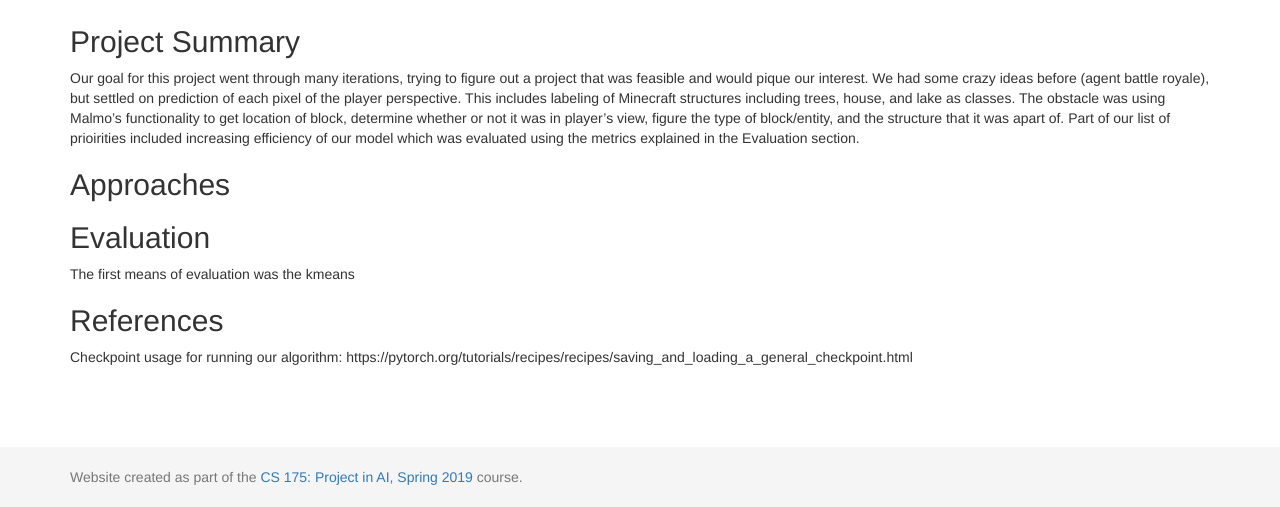
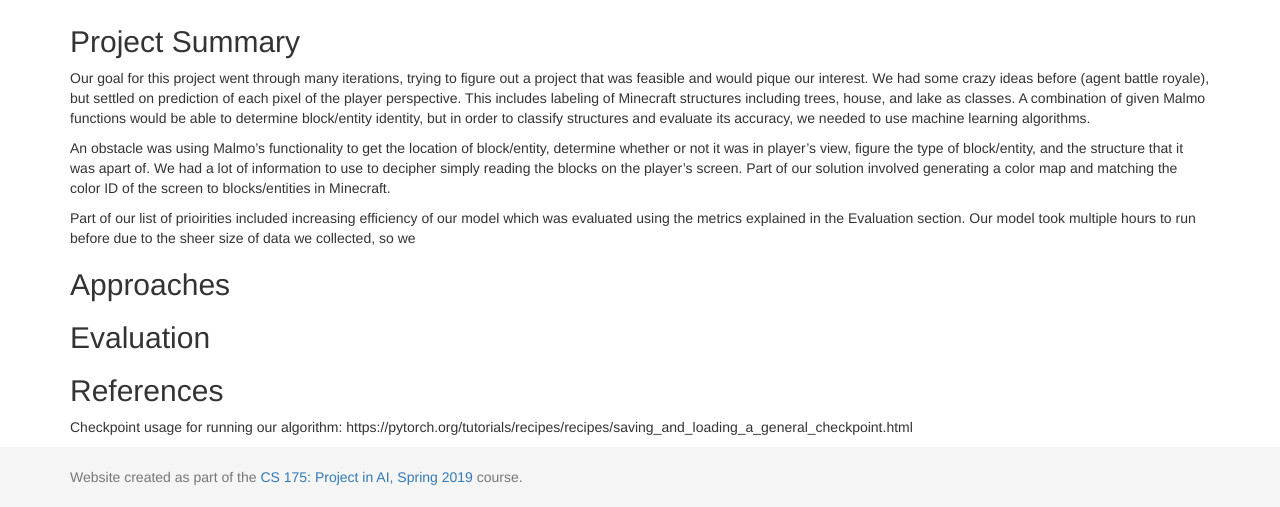
Before and after one commit to KevinJChen/MCSemanticSegmentation, a Jekyll site: the page built from docs/final.md, in a window 1280 px wide and 1038 px high. Shown: the part 531-1038 px from the top of the window. Built offline with Jekyll 4.4.1, drawn with Linux system fonts in a browser that asks for light colours.

Commit message:
Update final.md

```diff
--- a/docs/final.md
+++ b/docs/final.md
@@ -10,7 +10,13 @@ title:  Final Report
 
 ## Project Summary
 
-Our goal for this project went through many iterations, trying to figure out a project that was feasible and would pique our interest. We had some crazy ideas before (agent battle royale), but settled on prediction of each pixel of the player perspective. This includes labeling of Minecraft structures including trees, house, and lake as classes. The obstacle was using Malmo's functionality to get location of block, determine whether or not it was in player's view, figure the type of block/entity, and the structure that it was apart of. Part of our list of prioirities included increasing efficiency of our model which was evaluated using the metrics explained in the Evaluation section.
+Our goal for this project went through many iterations, trying to figure out a project that was feasible and would pique our interest. We had some crazy ideas before (agent battle royale), but settled on prediction of each pixel of the player perspective. This includes labeling of Minecraft structures including trees, house, and lake as classes. A combination of given Malmo functions would be able to determine block/entity identity, but in order to classify structures and evaluate its accuracy, we needed to use machine learning algorithms.
+
+An obstacle was using Malmo's functionality to get the location of block/entity, determine whether or not it was in player's view, figure the type of block/entity, and the structure that it was apart of. We had a lot of information to use to decipher simply reading the blocks on the player's screen. Part of our solution involved generating a color map and matching the color ID of the screen to blocks/entities in Minecraft.
+
+Part of our list of prioirities included increasing efficiency of our model which was evaluated using the metrics explained in the Evaluation section. Our model took multiple hours to run before due to the sheer size of data we collected, so we
+
+
 
 
 ## Approaches
@@ -19,7 +25,6 @@ Our goal for this project went through many iterations, trying to figure out a p
 
 ## Evaluation
 
-The first means of evaluation was the kmeans
 
 
 ## References
```
